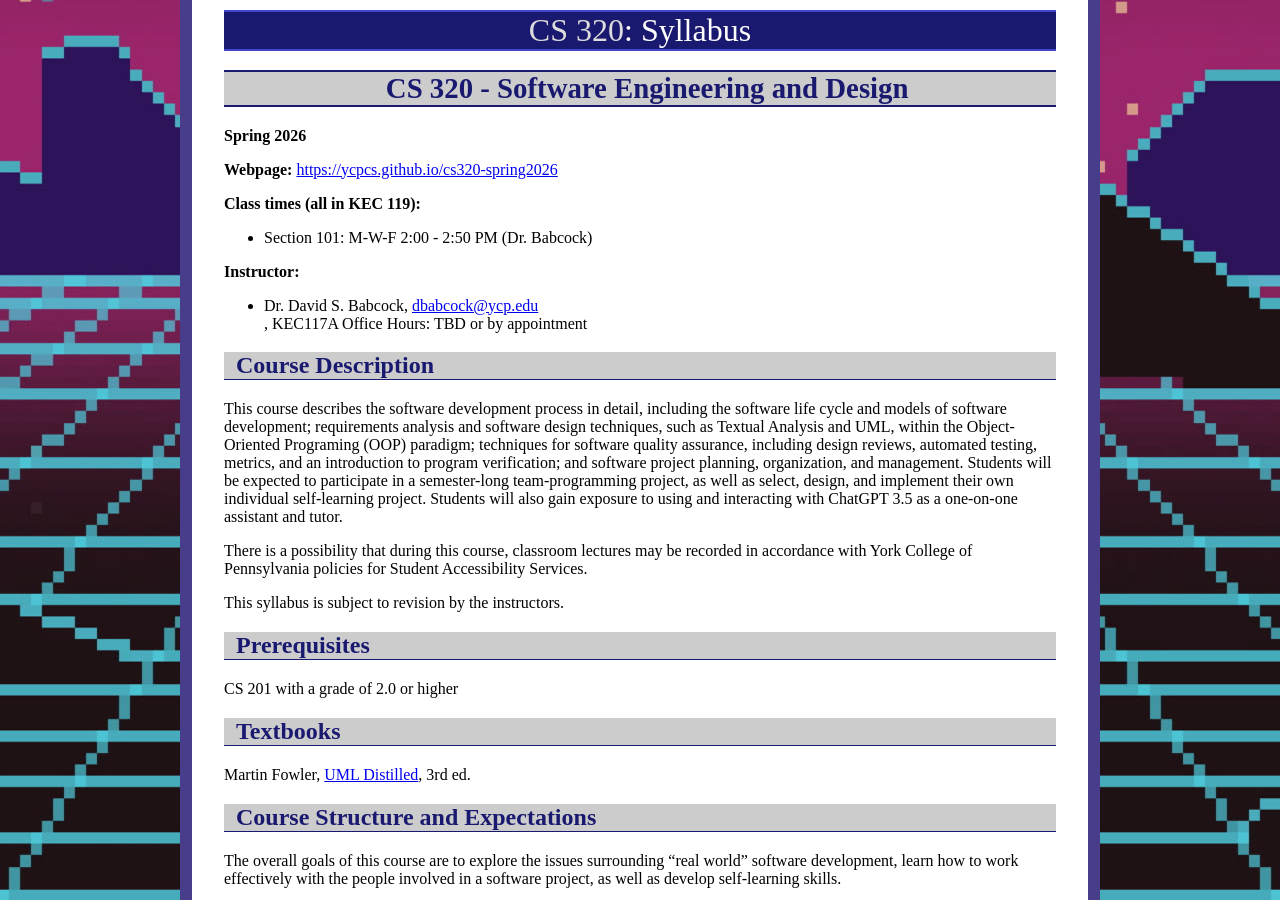
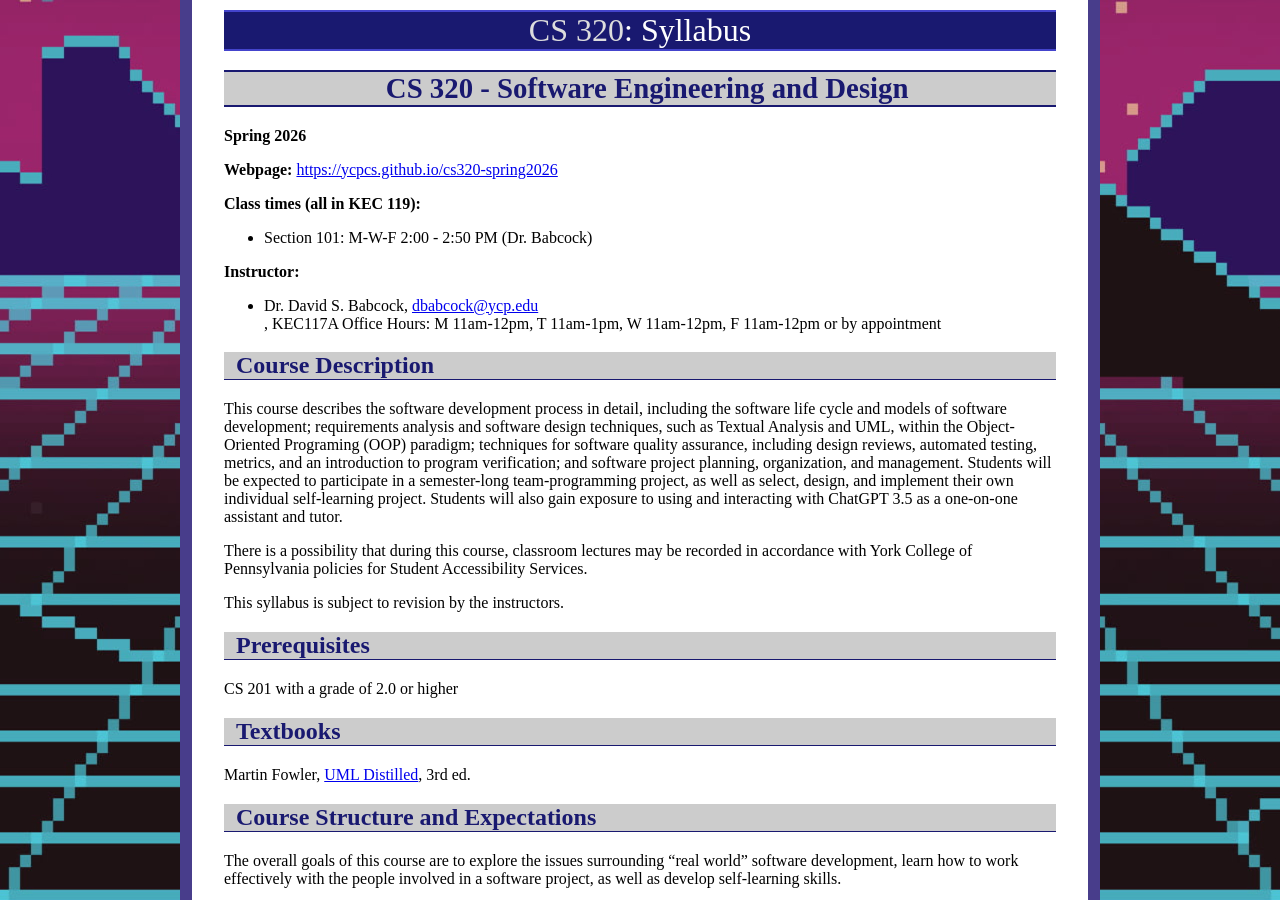
Before and after one commit to ycpcs/cs320-spring2026, a Jekyll site: the page built from syllabus.md, in a window 1280 px wide and 900 px high. Built offline with Jekyll 4.4.1, drawn with Linux system fonts in a browser that asks for light colours.

Commit message:
update syllabus
update syllabus

```diff
--- a/syllabus.md
+++ b/syllabus.md
@@ -16,7 +16,7 @@ CS 320 - Software Engineering and Design
 
 **Instructor:**
 
--   Dr. David S. Babcock, <dbabcock@ycp.edu><br>, KEC117A Office Hours: TBD or by appointment
+-   Dr. David S. Babcock, <dbabcock@ycp.edu><br>, KEC117A Office Hours: M 11am-12pm, T 11am-1pm, W 11am-12pm, F 11am-12pm or by appointment
 
 Course Description
 ------------------
```
